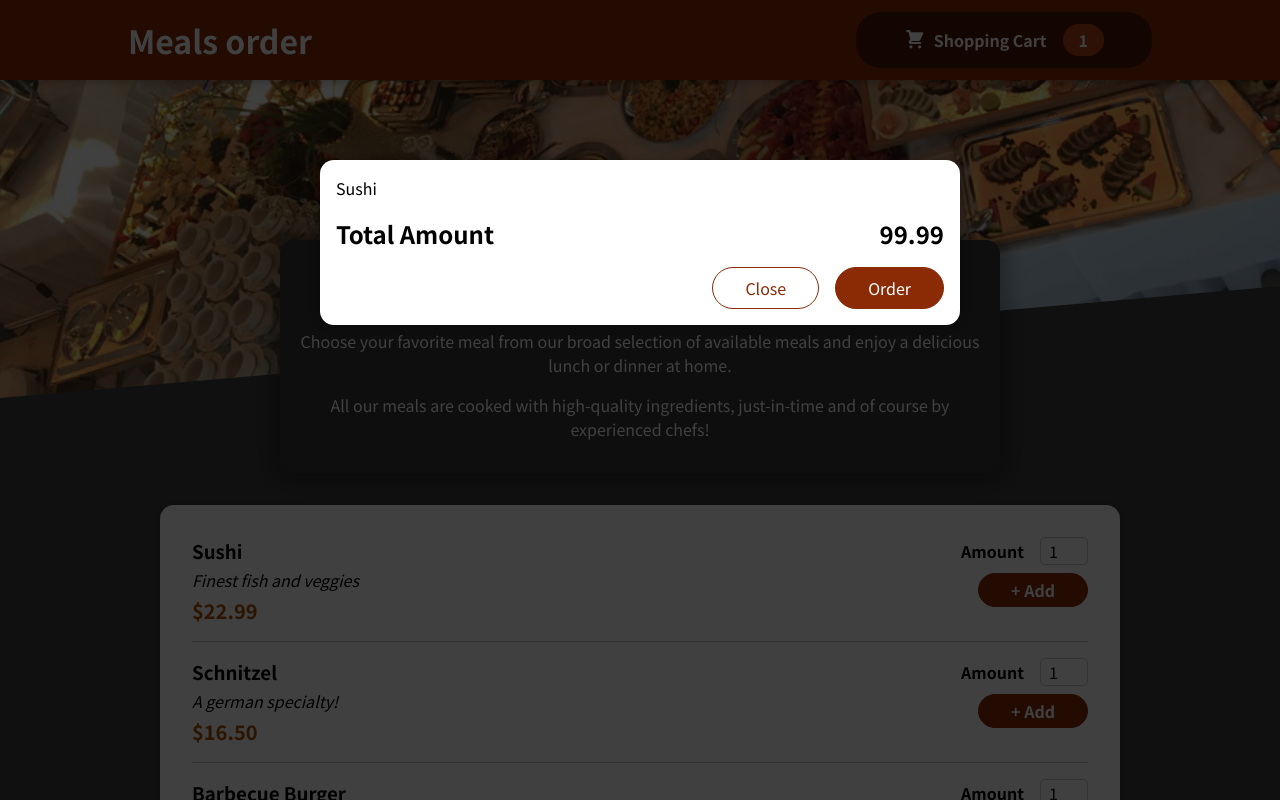
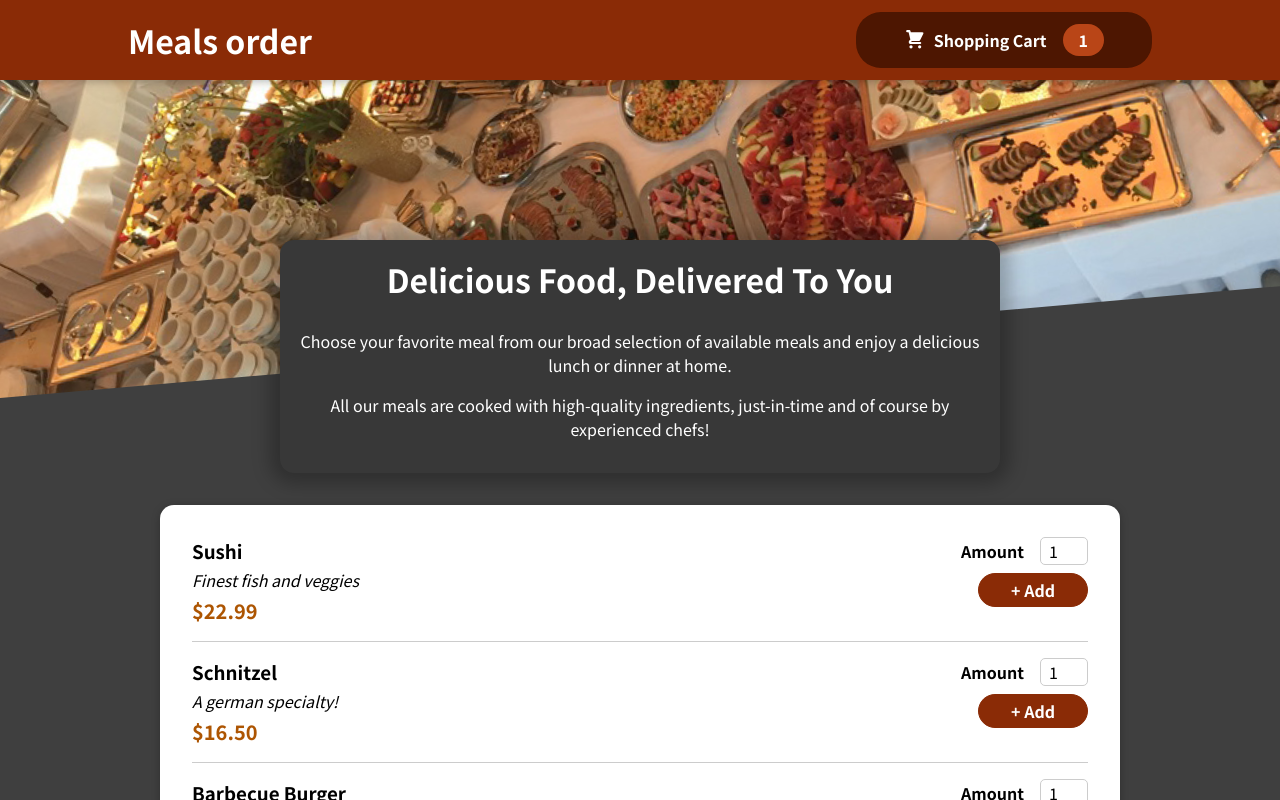
Before and after one commit to aryzk29/react-course-practice, a React (Create React App) app: page / in a window 1280 px wide. Shown: the top 800 px of the page. Built offline with nearby package versions, Linux system fonts and the light colour scheme.

Commit message:
enhance cart modal state

```diff
--- a/src/App.js
+++ b/src/App.js
@@ -1,13 +1,23 @@
-import React from "react";
+import React, { useState } from "react";
 import Header from "./components/Layout/Header";
 import Meals from "./components/Meals/Meals";
 import Cart from "./components/Cart/Cart";
 
 function App() {
+  const [showCart, setShowCart] = useState(false);
+
+  const showCartHandler = () => {
+    setShowCart(true);
+  };
+
+  const hideCartHandler = () => {
+    setShowCart(false);
+  };
+
   return (
     <React.Fragment>
-      <Cart />
-      <Header />
+      {showCart && <Cart onHideCart={hideCartHandler} />}
+      <Header onShowCart={showCartHandler} />
       <main>
         <Meals />
       </main>
--- a/src/components/Cart/Cart.js
+++ b/src/components/Cart/Cart.js
@@ -1,7 +1,7 @@
 import Modal from "../UI/Modal";
 import classes from "./Cart.module.css";
 
-const Cart = () => {
+const Cart = (props) => {
   const cartItems = (
     <ul className={classes["cart-items"]}>
       {[
@@ -17,14 +17,16 @@ const Cart = () => {
     </ul>
   );
   return (
-    <Modal>
+    <Modal onHide={props.onHideCart}>
       {cartItems}
       <div className={classes.total}>
         <span>Total Amount</span>
         <span>99.99</span>
       </div>
       <div className={classes.actions}>
-        <button className={classes["button--alt"]}>Close</button>
+        <button className={classes["button--alt"]} onClick={props.onHideCart}>
+          Close
+        </button>
         <button className={classes.button}>Order</button>
       </div>
     </Modal>
--- a/src/components/Layout/Header.js
+++ b/src/components/Layout/Header.js
@@ -9,7 +9,7 @@ const Header = (props) => {
     <React.Fragment>
       <header className={classes.header}>
         <h1>Meals order</h1>
-        <HeaderCardButton />
+        <HeaderCardButton onShow={props.onShowCart} />
       </header>
       <div className={classes["main-image"]}>
         <img src={mealImage} alt="Food Table header" />
--- a/src/components/Layout/HeaderCartButton.js
+++ b/src/components/Layout/HeaderCartButton.js
@@ -4,7 +4,7 @@ import classes from "./HeaderCartButton.module.css";
 
 const HeaderCartButton = (props) => {
   return (
-    <button className={classes.button}>
+    <button className={classes.button} onClick={props.onShow}>
       <span className={classes.icon}>
         <CartIcon />
       </span>
--- a/src/components/UI/Modal.js
+++ b/src/components/UI/Modal.js
@@ -3,7 +3,7 @@ import { Fragment } from "react";
 import ReactDOM from "react-dom";
 
 const Backdrop = (props) => {
-  return <div className={classes.backdrop}></div>;
+  return <div className={classes.backdrop} onClick={props.onHide}></div>;
 };
 
 const ModalOverlay = (props) => {
@@ -17,7 +17,10 @@ const ModalOverlay = (props) => {
 const Modal = (props) => {
   return (
     <Fragment>
-      {ReactDOM.createPortal(<Backdrop />, document.getElementById("overlays"))}
+      {ReactDOM.createPortal(
+        <Backdrop onHide={props.onHide} />,
+        document.getElementById("overlays")
+      )}
       {ReactDOM.createPortal(
         <ModalOverlay>{props.children}</ModalOverlay>,
         document.getElementById("overlays")
```
